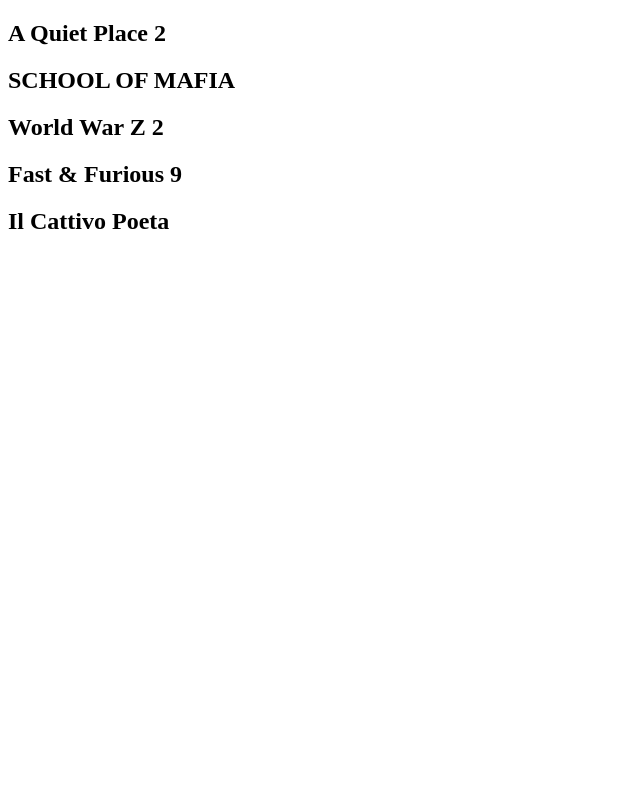
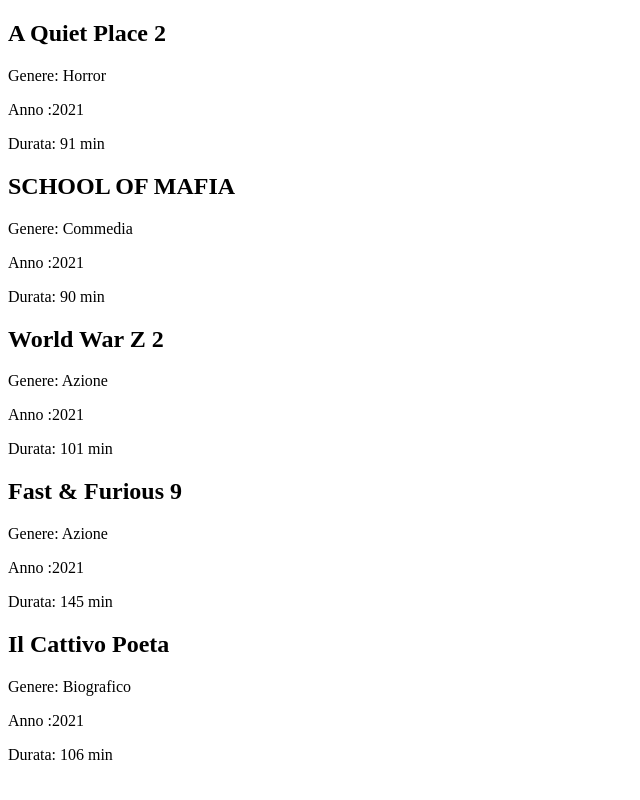
Before and after one commit to AndreaDex/php-oop-1, a PHP site: page / in a window 1280 px wide. Shown: the whole page, without its empty margins (0-640 px from the left). Run offline with PHP 8.4, Linux system fonts and the light colour scheme.

Commit message:
add html

```diff
--- a/index.php
+++ b/index.php
@@ -33,7 +33,12 @@ $latest = [
 <body>
 
     <?php foreach ($latest as $movie) : ?>
+    <div>
         <h2><?php echo $movie->title ?></h2>
+        <p>Genere: <?php echo $movie->genre ?></p>
+        <p>Anno :<?php echo $movie->year ?></p>
+        <p>Durata: <?php echo $movie->time ?> min</p>
+    </div>
 
     <?php endforeach ?>
 </body>
```
